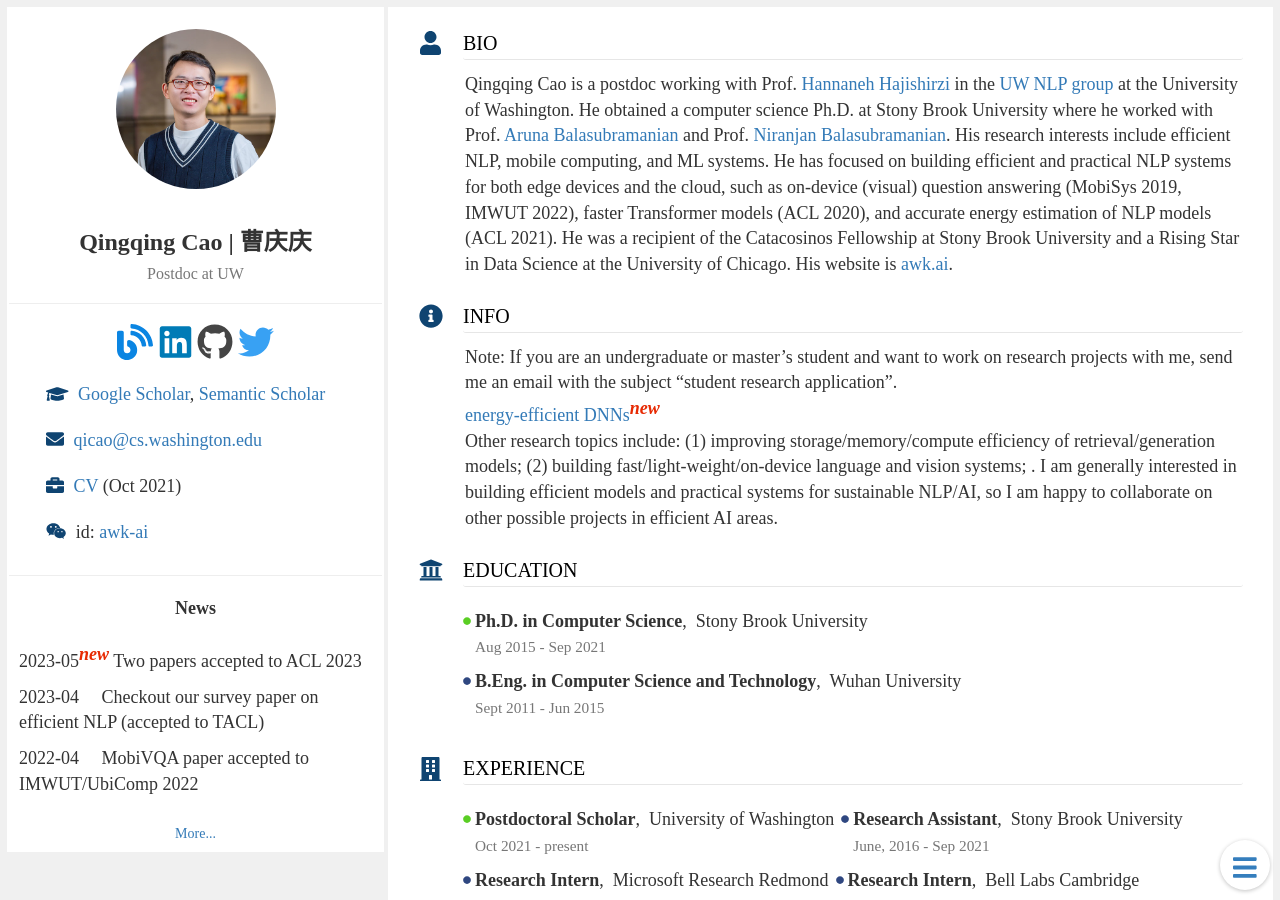
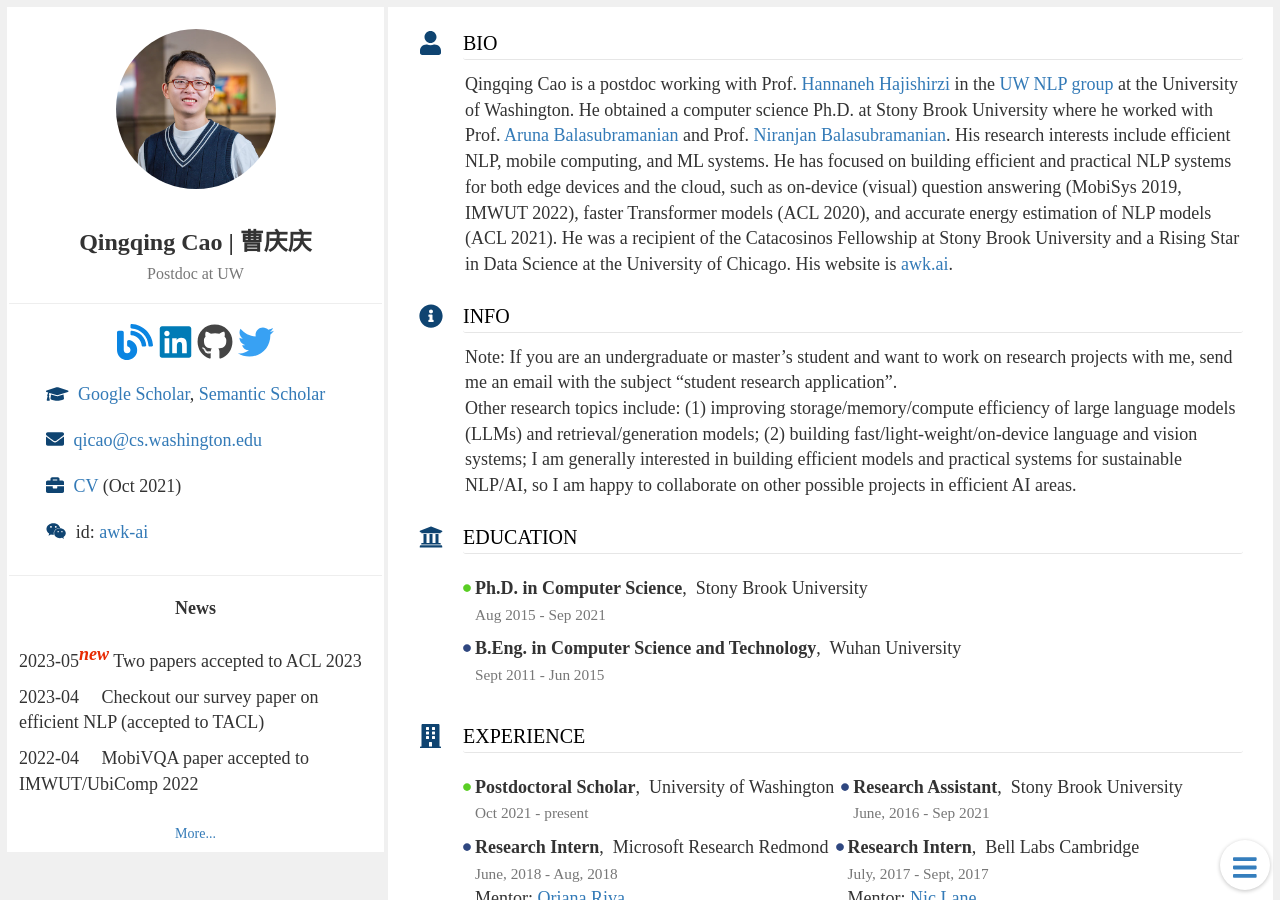
Before and after one commit to csarron/csarron.github.io, a Jekyll site: the page built from index.md, in a window 1280 px wide and 900 px high. Built offline with Jekyll 4.4.1, drawn with Linux system fonts in a browser that asks for light colours.

Commit message:
sunset energy project recruitment

```diff
--- a/index.md
+++ b/index.md
@@ -106,9 +106,7 @@ info:
  content: >
   Note: If you are an undergraduate or master's student and want to work on research projects with me, send me an email with the subject "student research application".
   <br>
-  <span class="new">[energy-efficient DNNs](https://docs.google.com/document/d/1rCkfQmRUVz_XCTlFL6J6EtT6g8QnHW8e-cnOLel01Zs/edit?usp=sharing)</span>
-  <br>
-  Other research topics include: (1) improving storage/memory/compute efficiency of retrieval/generation models; (2) building fast/light-weight/on-device language and vision systems; . I am generally interested in building efficient models and practical systems for sustainable NLP/AI, so I am happy to collaborate on other possible projects in efficient AI areas.
+  Other research topics include: (1) improving storage/memory/compute efficiency of large language models (LLMs) and retrieval/generation models; (2) building fast/light-weight/on-device language and vision systems; I am generally interested in building efficient models and practical systems for sustainable NLP/AI, so I am happy to collaborate on other possible projects in efficient AI areas.
 
 
 history:
```
